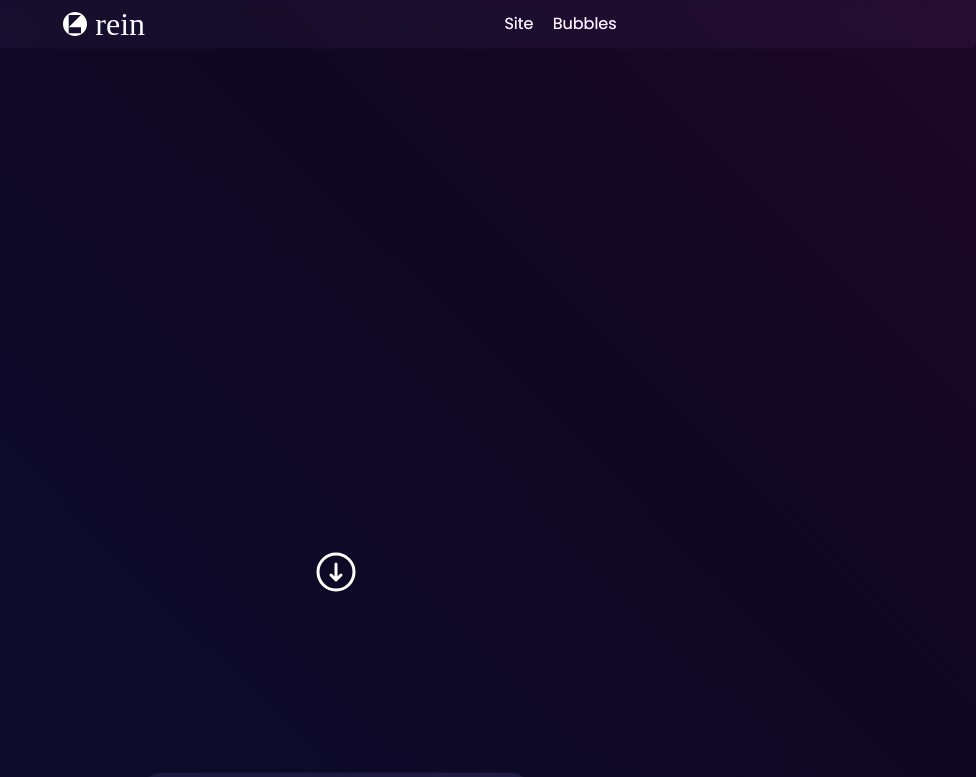
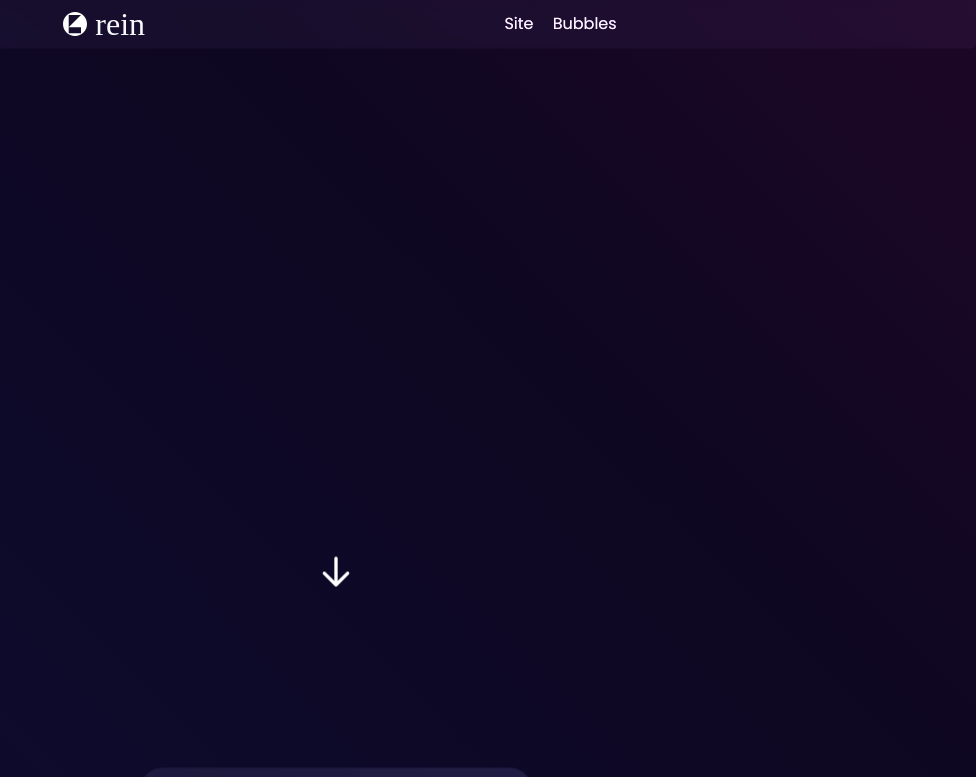
Before and after one commit to heyimrein/personal-site, a React (Vite) app: page / in a window 1280 px wide. Shown: the top 777 px of the page, without its empty margins (304-1280 px from the left). Built offline with nearby package versions, Linux system fonts and the light colour scheme; a web font is replaced by a local one.

Commit message:
Make ScrollHint more readable

```diff
--- a/src/components/IntroHeader.css
+++ b/src/components/IntroHeader.css
@@ -6,6 +6,7 @@
   font-size: min(4vw, 1.5rem);
   width: 100vw;
   overflow-x: hidden;
+  overflow-y: hidden;
 }
 
 #head {
--- a/src/components/ScrollHint.css
+++ b/src/components/ScrollHint.css
@@ -1,7 +1,24 @@
+:root {
+  --scroll-hint-bounce: 0.25rem;
+}
+
 #scroll-hint {
   align-self: center;
   margin-top: 2em;
-  width: 3rem;
+  width: 2.5rem;
   cursor: default;
   user-select: none;
+  animation: ease-in-out 1s scroll-bounce infinite;
 }
+
+@keyframes scroll-bounce {
+  0% {
+    translate: 0 var(--scroll-hint-bounce);
+  }
+  50% {
+    translate: 0 calc(var(--scroll-hint-bounce) * -1);
+  }
+  100% {
+    translate: 0 var(--scroll-hint-bounce);
+  }
+}
```
Also changed, not shown: src/assets/scroll_hint.svg.
